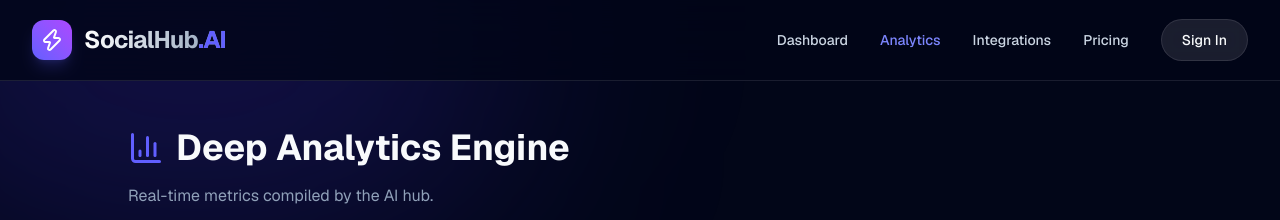
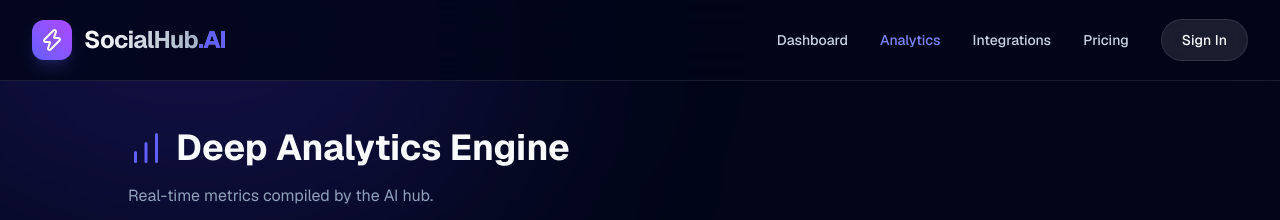
Before and after one commit to shreymayur008-star/social-hub, a Next.js app: page / in a window 1280 px wide. Both pictures are taken after a click on the button "Analytics". Shown: the top 220 px of the page. Built offline with nearby package versions, Linux system fonts and the light colour scheme.

Commit message:
Removed problematic lucide icons causing vercel error

```diff
--- a/app/page.tsx
+++ b/app/page.tsx
@@ -4,7 +4,7 @@ import { motion } from 'framer-motion';
 import {
   MessageCircle, Menu, X, ArrowRight, ThumbsUp,
   Activity, Zap, Smartphone, Globe, TrendingUp,
-  CheckCircle, BarChart3, Layers, Lock, Mail, Github
+  CheckCircle, BarChart, Layers, Lock, Mail, Code
 } from 'lucide-react';
 
 export default function SocialHubPro() {
@@ -167,7 +167,7 @@ export default function SocialHubPro() {
           {currentPage === 'analytics' && (
             <div className="max-w-5xl mx-auto space-y-8">
               <div>
-                <h2 className="text-4xl font-bold mb-4 flex items-center gap-3"><BarChart3 className="text-indigo-500" size={36}/> Deep Analytics Engine</h2>
+                <h2 className="text-4xl font-bold mb-4 flex items-center gap-3"><BarChart className="text-indigo-500" size={36}/> Deep Analytics Engine</h2>
                 <p className="text-slate-400">Real-time metrics compiled by the AI hub.</p>
               </div>
 
@@ -213,7 +213,7 @@ export default function SocialHubPro() {
                 {[
                   { name: 'Facebook Ads', status: 'Connected', color: 'bg-blue-500', icon: <ThumbsUp/> },
                   { name: 'WhatsApp Business', status: 'Connected', color: 'bg-emerald-500', icon: <MessageCircle/> },
-                  { name: 'GitHub Sync', status: 'Connect', color: 'bg-slate-600', icon: <Github/> },
+                  { name: 'System Core Sync', status: 'Connect', color: 'bg-slate-600', icon: <Code/> },
                   { name: 'Mailchimp AI', status: 'Connect', color: 'bg-yellow-500', icon: <Mail/> }
                 ].map((app, i) => (
                   <div key={i} className="bg-slate-900/50 border border-white/10 p-6 rounded-3xl text-center">
```
